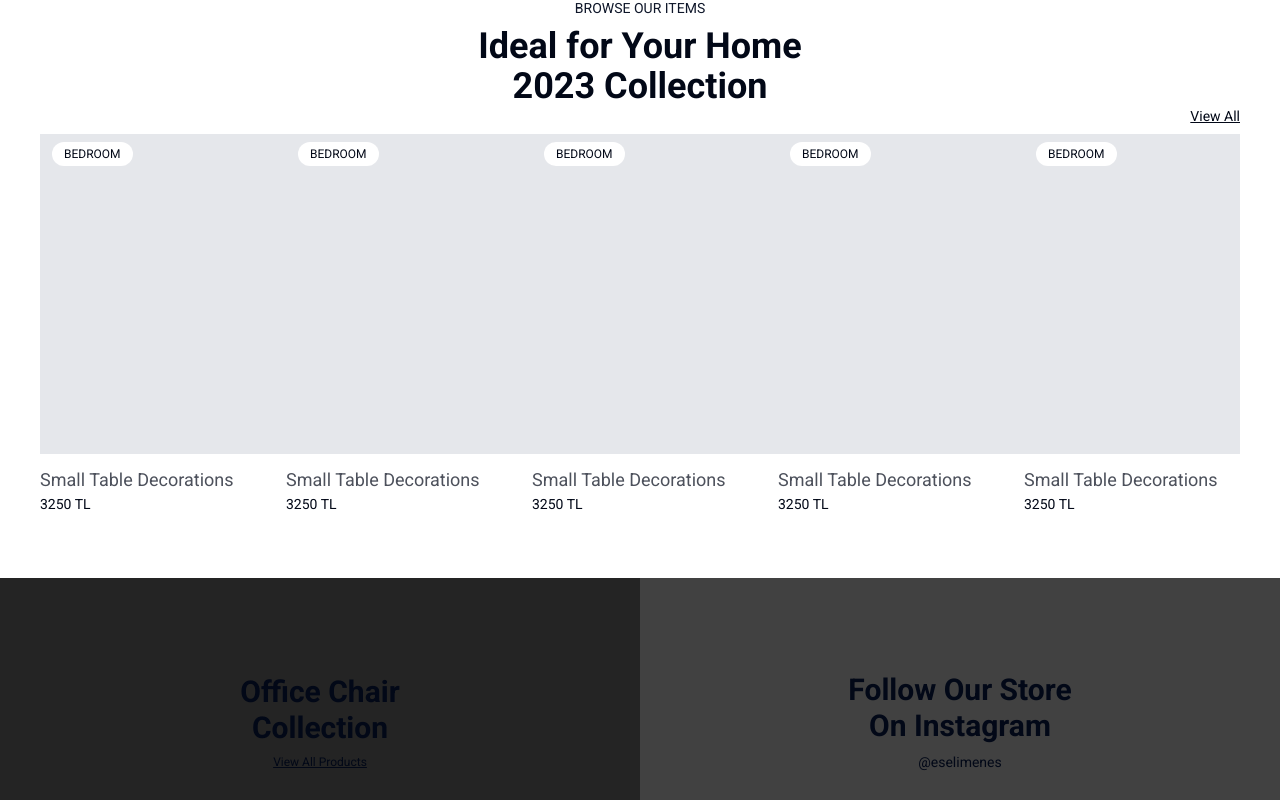
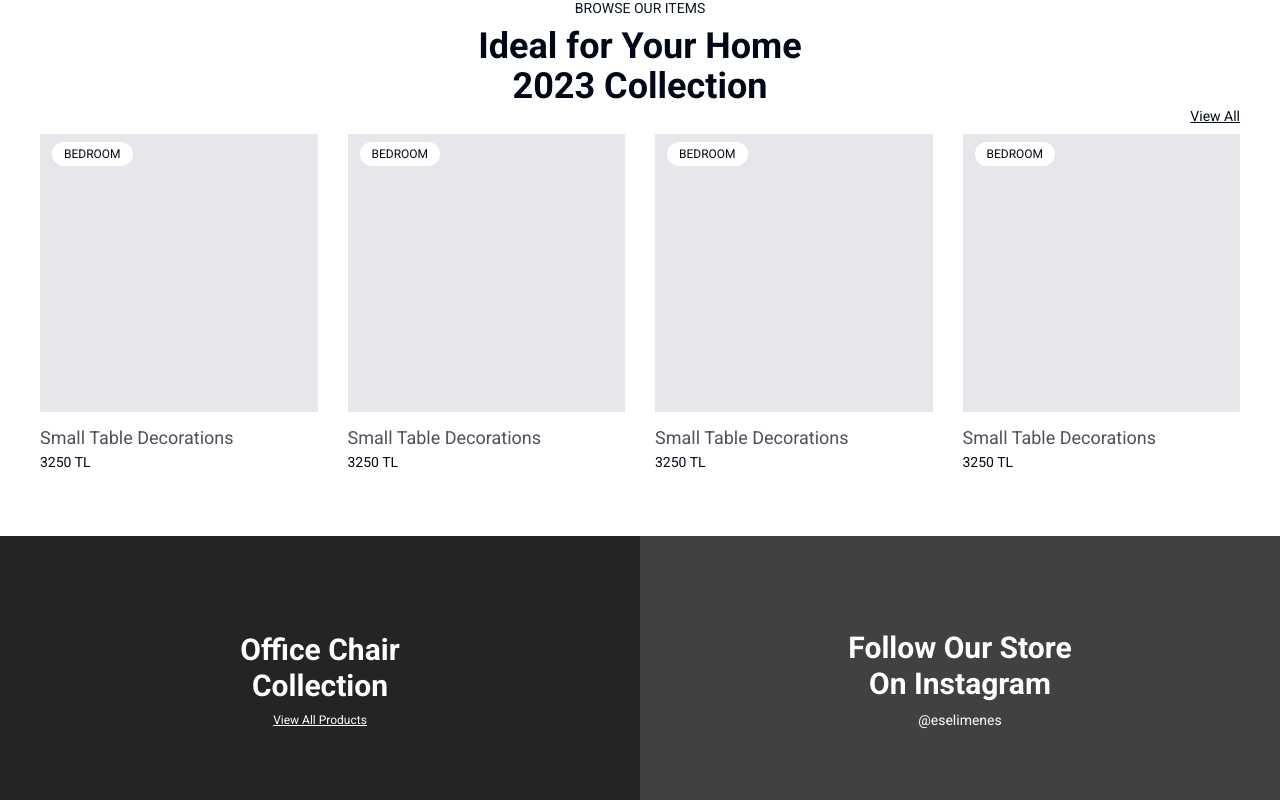
Before and after one commit to sellimenes/shade-ecom, a Next.js app: page / in a window 1280 px wide. Shown: the part 1000-1800 px from the top of the page. Built offline with nearby package versions, Linux system fonts and the light colour scheme.

Commit message:
collection products responsive

```diff
--- a/components/CollectionProductsCarousel.tsx
+++ b/components/CollectionProductsCarousel.tsx
@@ -31,38 +31,62 @@ const CollectionProductsCarousel = (props: Props) => {
           <span>View All</span>
         </Link>
         <Swiper
-          slidesPerView={5}
+          loop
+          breakpoints={{
+            710: { slidesPerView: 2 },
+            1024: { slidesPerView: 3 },
+            1280: { slidesPerView: 4 },
+            1400: { slidesPerView: 5 },
+          }}
           spaceBetween={30}
           freeMode={true}
           modules={[FreeMode]}
           className="w-full"
         >
           <SwiperSlide>
+            <div className="flex justify-center">
               <SingleProductCard />
+            </div>
           </SwiperSlide>
           <SwiperSlide>
+            <div className="flex justify-center">
               <SingleProductCard />
+            </div>
           </SwiperSlide>
           <SwiperSlide>
+            <div className="flex justify-center">
               <SingleProductCard />
+            </div>
           </SwiperSlide>
           <SwiperSlide>
+            <div className="flex justify-center">
               <SingleProductCard />
+            </div>
           </SwiperSlide>
           <SwiperSlide>
+            <div className="flex justify-center">
               <SingleProductCard />
+            </div>
           </SwiperSlide>
           <SwiperSlide>
+            <div className="flex justify-center">
               <SingleProductCard />
+            </div>
           </SwiperSlide>
           <SwiperSlide>
+            <div className="flex justify-center">
               <SingleProductCard />
+            </div>
           </SwiperSlide>
           <SwiperSlide>
+            <div className="flex justify-center">
               <SingleProductCard />
+            </div>
           </SwiperSlide>
           <SwiperSlide>
+            <div className="flex justify-center">
               <SingleProductCard />
+            </div>
           </SwiperSlide>
         </Swiper>
       </div>
--- a/components/SocialAndBlog.tsx
+++ b/components/SocialAndBlog.tsx
@@ -5,7 +5,7 @@ type Props = {};
 
 const SocialAndBlog = (props: Props) => {
   return (
-    <section className="w-full h-72 flex flex-col sm:flex-row my-16">
+    <section className="w-full h-72 flex flex-col sm:flex-row my-16 text-white">
       <div className="bg-[#242424] flex-1 flex flex-col items-center justify-center gap-2">
         <p className="text-3xl font-semibold text-center">
           Office Chair <br />
```
Lines whose indentation alone changed are shown as unchanged.
